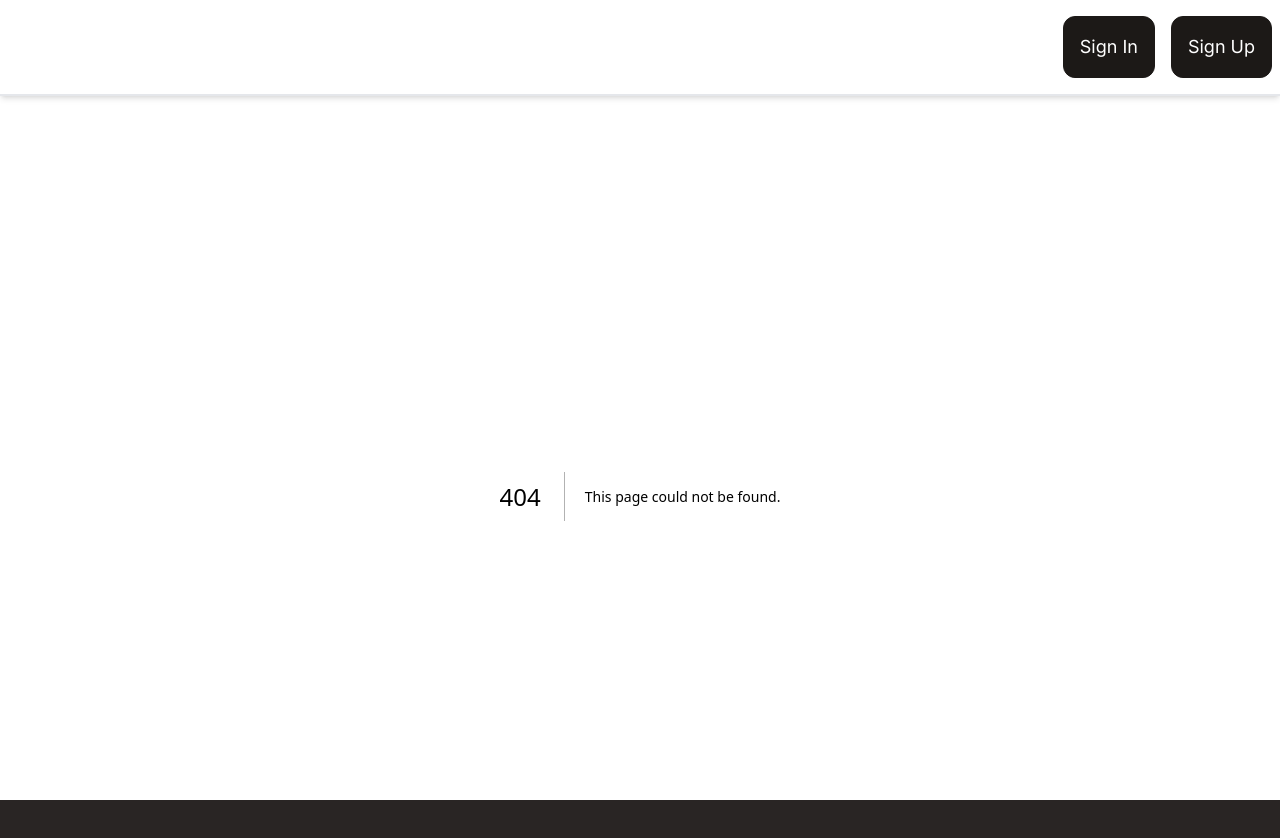
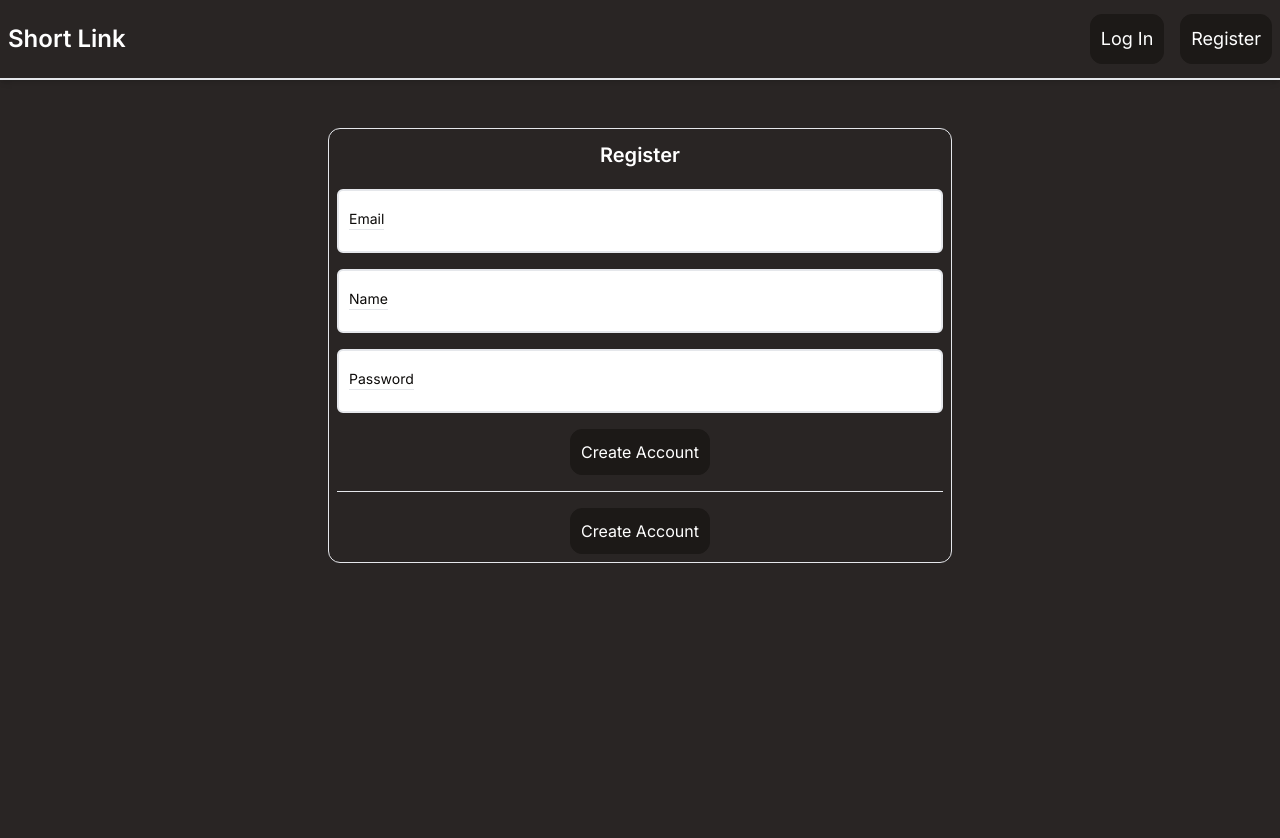
Before and after one commit to AndyAND-Y/Short-Link, a Next.js app: page /register in a window 1280 px wide. Before the commit this address had no page. Shown: the top 838 px of the page. After the commit the page ends 800 px from the top, so only its background shows below. Built offline with nearby package versions, Linux system fonts and the light colour scheme.

Commit message:
Progress Register UI

```diff
--- a/package.json
+++ b/package.json
@@ -13,11 +13,13 @@
         "@next-auth/prisma-adapter": "^1.0.7",
         "@prisma/client": "^5.8.1",
         "@types/bcrypt": "^5.0.2",
+        "axios": "^1.6.5",
         "bcrypt": "^5.1.1",
         "next": "14.1.0",
         "next-auth": "^4.24.5",
         "react": "^18",
-        "react-dom": "^18"
+        "react-dom": "^18",
+        "react-hook-form": "^7.49.3"
     },
     "devDependencies": {
         "@types/node": "^20",
--- /dev/null
+++ b/src/app/register/page.tsx
@@ -0,0 +1,75 @@
+"use client"
+
+import Button from "@/components/Button"
+import Input from "@/components/Input"
+import { useState } from "react"
+import { FieldValues, useForm } from "react-hook-form"
+
+export default function Register() {
+
+    const [isLoading, setIsLoading] = useState(false)
+
+    const { register, handleSubmit, formState: { errors, } } = useForm<FieldValues>({
+        defaultValues: {
+            name: "",
+            email: "",
+            password: "",
+        }
+    })
+
+    return (
+        <div
+            className="flex justify-center items-center p-4 mt-8"
+        >
+            <div
+                className="flex flex-col w-1/2 border text-white items-center gap-4 rounded-xl p-2"
+            >
+                <h4
+                    className="p-1 text-xl font-semibold"
+                >
+                    Register
+                </h4>
+
+                <Input
+                    formControl={{
+                        id: "email",
+                        register,
+                        errors
+                    }}
+                    label="Email"
+                />
+                <Input
+                    formControl={{
+                        id: "name",
+                        register,
+                        errors
+                    }}
+                    label="Name"
+                />
+
+                <Input
+                    formControl={{
+                        id: "password",
+                        register,
+                        errors
+                    }}
+                    label="Password"
+                    type="password"
+                />
+
+
+                <Button
+                    label="Create Account"
+                />
+                <hr
+                    className="w-full"
+                />
+                <Button
+                    label="Create Account"
+                />
+            </div>
+
+        </div>
+    )
+
+}
--- a/src/components/Button.tsx
+++ b/src/components/Button.tsx
@@ -11,7 +11,7 @@ const Button: React.FC<ButtonProps> = ({
 }) => {
 
     return <button
-        className="p-4 bg-stone-900 border border-stone-900 rounded-xl hover:bg-stone-950 hover:border-white transition duration-300"
+        className="p-[10px] bg-stone-900 border border-stone-900 rounded-xl hover:bg-stone-950 hover:border-white transition duration-300"
         onClick={onClick}
     >
         {label}
--- /dev/null
+++ b/src/components/Input.tsx
@@ -0,0 +1,80 @@
+"use client"
+
+import { FieldErrors, FieldValues, UseFormRegister } from "react-hook-form"
+
+interface InputProps {
+
+    label: string,
+    type?: string,
+    disabled?: boolean,
+    required?: boolean,
+    formControl: {
+        id: string,
+        register: UseFormRegister<FieldValues>,
+        errors: FieldErrors,
+    }
+}
+
+const Input: React.FC<InputProps> = ({
+    formControl,
+    label,
+    disabled,
+    required,
+    type = "text"
+}) => {
+
+    return (
+        <div className="w-full relative">
+
+            <input
+                id={formControl.id}
+                disabled={disabled}
+                {...formControl.register(formControl.id, { required })}
+                type={type}
+                placeholder=" "
+                className={`
+                    peer
+                    w-full
+                    p-4
+                    pt-5
+                    font-light
+                    bg-white
+                    border-2
+                    rounded-md
+                    outline-none
+                    transition
+                    disabled:opacity-70
+                    disabled:cursor-not-allowed
+
+                    ${formControl.errors[formControl.id] ? 'border-rose-500' : 'text-stone-950'}
+                    ${formControl.errors[formControl.id] ? 'focus:border-rose-500' : 'focus:border-stone-900'}
+                `}
+            />
+            <label
+                className={`
+                    absolute
+                    text-sm
+                    border-b
+                    duration-150
+                    transform
+                    -translate-y-4
+                    top-5
+                    left-3
+                    z-10
+                    origin-[0]
+                    peer-placeholder-shown:scale-100
+                    peer-placeholder-shown:translate-y-0
+                    peer-focus:scale-75
+                    peer-focus:-translate-y-5
+                    ${formControl.errors[formControl.id] ? 'text-rose-500' : 'text-stone-950'}
+
+                `}
+            >
+                {label}
+            </label>
+        </div>
+    );
+
+}
+
+export default Input;
--- a/src/components/Navbar.tsx
+++ b/src/components/Navbar.tsx
@@ -1,22 +1,29 @@
 "use client";
 
+import { useRouter } from "next/navigation";
 import Button from "./Button";
+
+
 
 export default function Navbar() {
 
+    const router = useRouter();
+
     return (
         <nav
-            className="h-24 border-b-2 shadow-md flex justify-between items-center"
+            className="h-20 border-b-2 shadow-md flex justify-between items-center"
         >
             <div className="p-2">
                 <h3 className="text-white font-semibold text-2xl">Short Link</h3>
             </div>
             <div className="flex gap-4 p-2 text-lg text-white">
                 <Button
-                    label="Sign In"
+                    label="Log In"
+                    onClick={() => router.push('/login')}
                 />
                 <Button
-                    label="Sign Up"
+                    label="Register"
+                    onClick={() => router.push('/register')}
                 />
 
             </div>
```
Also changed, not shown: src/app/login/page.tsx (added), 2 other files (tests, documents, lock files or other folders).
